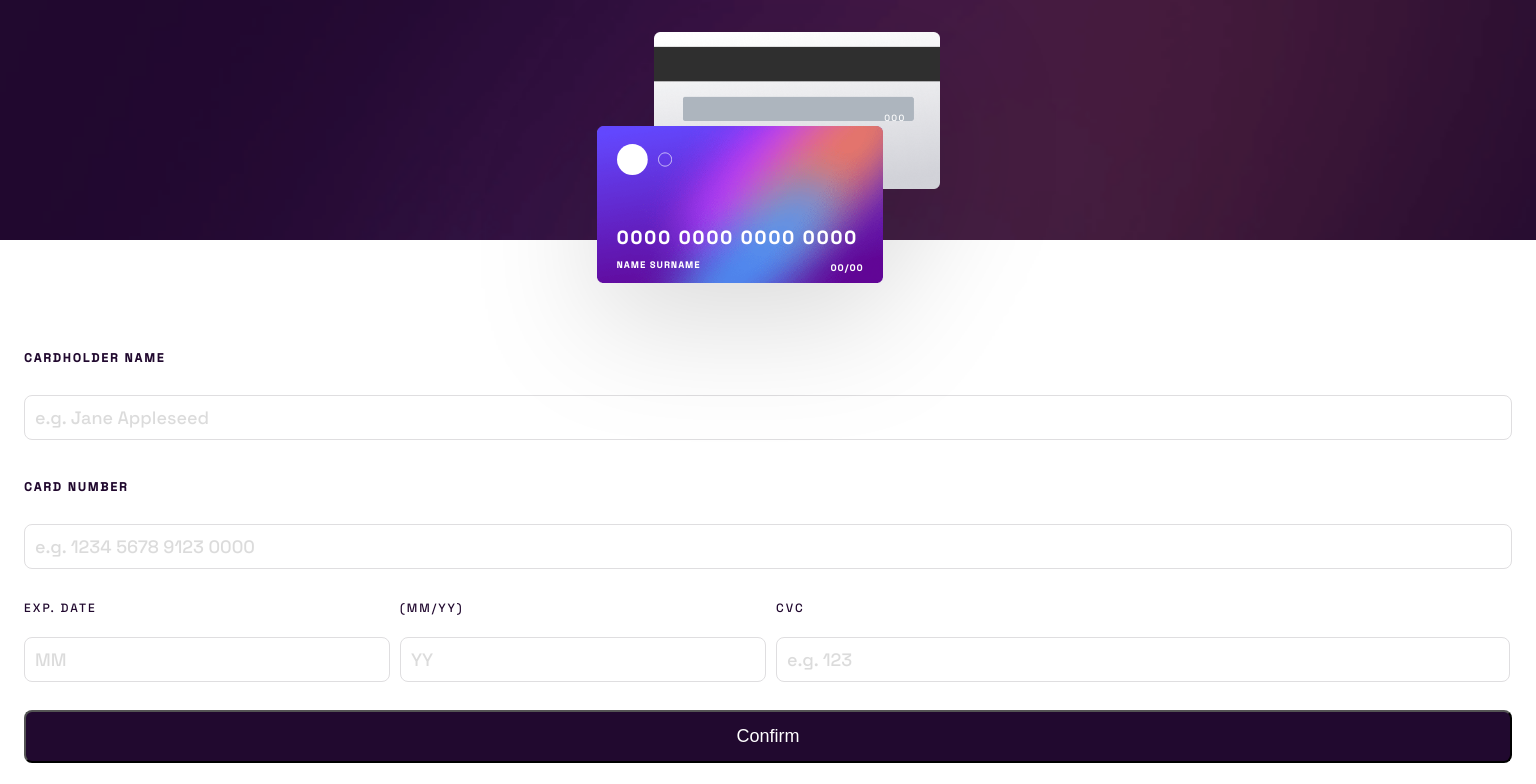
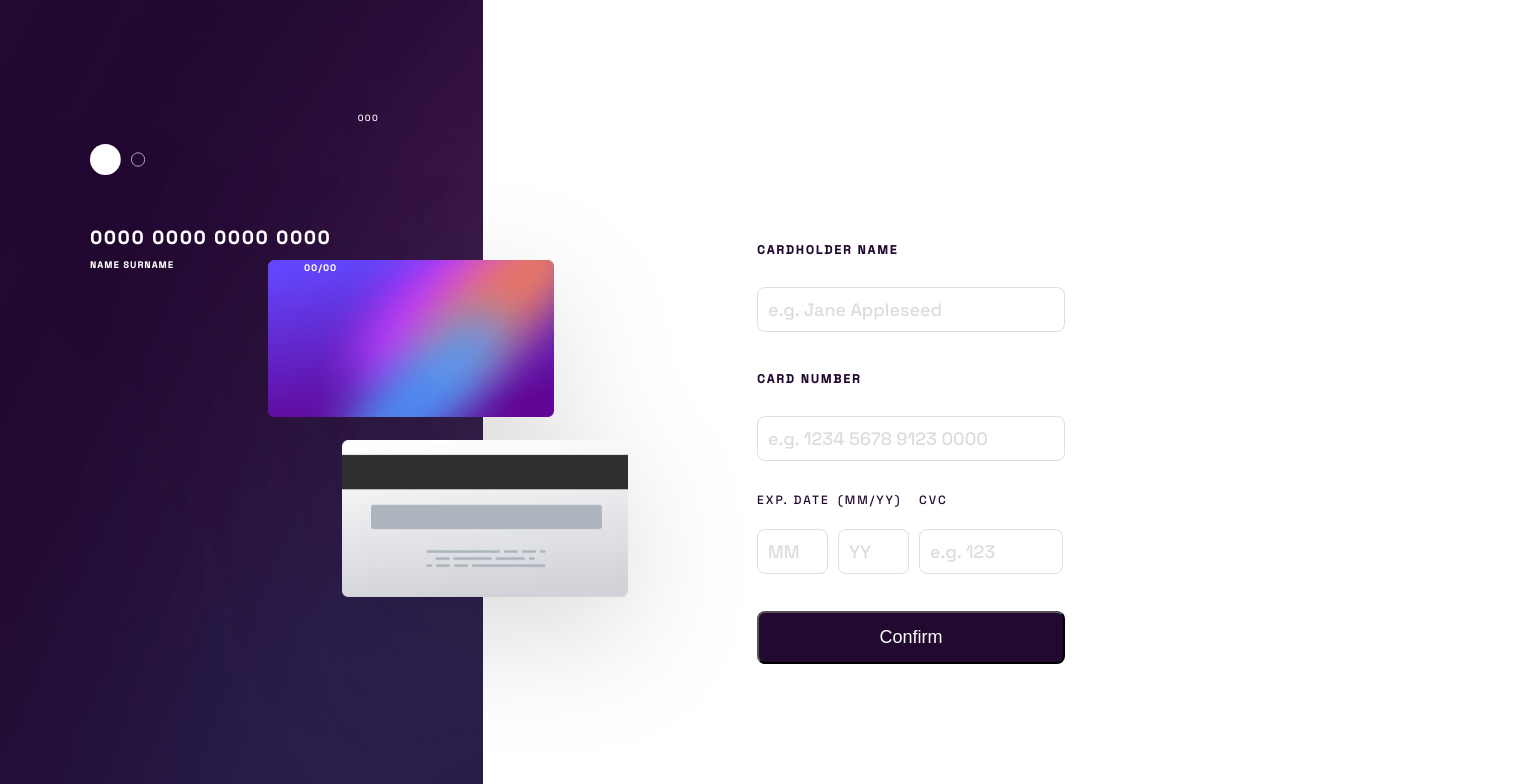
Before and after one commit to Parastashvili/Interactive-Card-Details-React-TS, a React (Create React App) app: page / in a window 1536 px wide. Shown: the top 784 px of the page. Built offline with nearby package versions, Linux system fonts and the light colour scheme; the HTML template or start-up script is replaced by a standard one.

Commit message:
desktop responsive update

```diff
--- a/src/App.css
+++ b/src/App.css
@@ -122,6 +122,26 @@ input {
   border-radius: 8px;
   padding: 10px;
 }
+.warningText {
+  font-size: 12px;
+  line-height: 15px;
+  color: #ff5050;
+}
+#nameWarning {
+  display: none;
+}
+#numberWarning {
+  display: none;
+}
+#monthWarning {
+  display: none;
+}
+#yearWarning {
+  display: none;
+}
+#cvcWarning {
+  display: none;
+}
 #cardName {
   outline: 1px solid var(--name);
 }
@@ -152,9 +172,9 @@ input::placeholder {
   width: 100%;
   gap: 8px;
 }
-.addition{
-    width: calc(100% - 24px);
-    margin-top: 9px;
+.addition {
+  width: calc(100% - 24px);
+  margin: 9px 0px;
 }
 .buttonCont {
   padding: 4px 24px;
@@ -203,3 +223,26 @@ input::placeholder {
   line-height: 23px;
   color: #ffffff;
 }
+@media (min-width: 1440px) {
+  .outerCont {
+    display: flex;
+    align-items: center;
+  }
+  .header {
+    width: 483px;
+    height: 100%;
+  }
+  .cardBack {
+    top: calc(50% + 40px);
+    left: 288px;
+  }
+  .cardFront {
+    top: calc(50% - 140px);
+    left: 214px;
+  }
+  .inputContOuter,
+  .buttonCont {
+    max-width: 381px;
+    margin-left: 250px;
+  }
+}
--- a/src/App.tsx
+++ b/src/App.tsx
@@ -141,6 +141,9 @@ function App(): JSX.Element {
                 type="text"
                 placeholder="e.g. Jane Appleseed"
               />
+              <p id="nameWarning" className="warningText">
+                Can’t be blank
+              </p>
             </div>
             <div className="inputContInner">
               <h5 className="cardDetail">Card Number</h5>
@@ -153,6 +156,9 @@ function App(): JSX.Element {
                 maxLength={16}
                 placeholder="e.g. 1234 5678 9123 0000"
               />
+              <p id="numberWarning" className="warningText">
+                Check format, only 16 digit number
+              </p>
             </div>
             <div className="inputContInnerB">
               <div className="bottomInner">
@@ -167,6 +173,9 @@ function App(): JSX.Element {
                     max={12}
                     placeholder="MM"
                   />
+                  <p id="monthWarning" className="warningText">
+                    Can’t be blank
+                  </p>
                 </div>
                 <div className="year">
                   <p className="cardDetail">(MM/YY)</p>
@@ -179,6 +188,9 @@ function App(): JSX.Element {
                     max={33}
                     placeholder="YY"
                   />
+                  <p id="yearWarning" className="warningText">
+                    Can’t be blank
+                  </p>
                 </div>
                 <div className="cvc">
                   <p className="cardDetail">CVC</p>
@@ -193,6 +205,9 @@ function App(): JSX.Element {
                     min={0}
                     max={999}
                   />
+                  <p id="cvcWarning" className="warningText">
+                    Can’t be blank
+                  </p>
                 </div>
               </div>
             </div>
```
